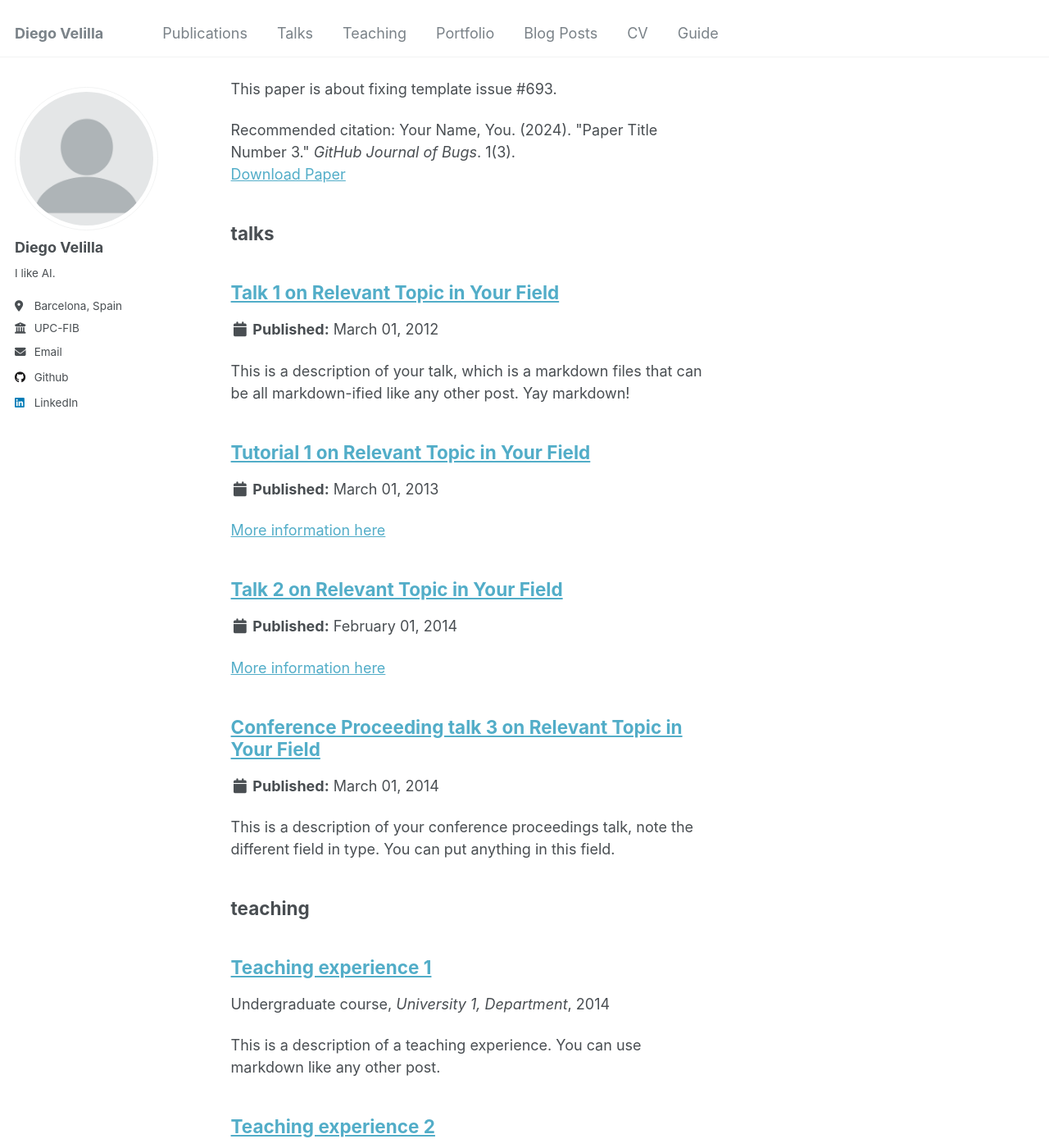
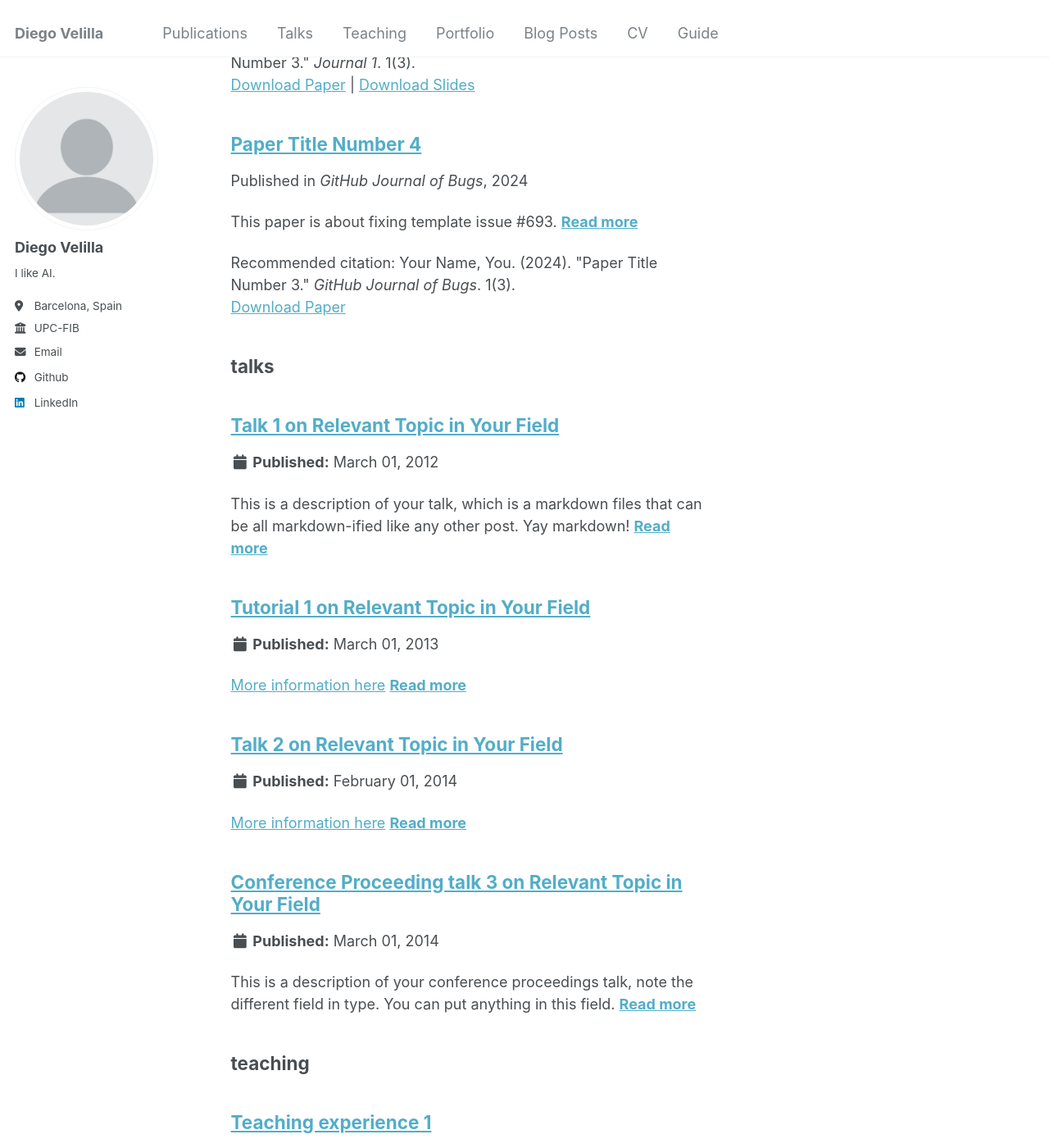
Before and after one commit to diegovelilla/diegovelilla.github.io, a Jekyll site: the page built from _pages/sitemap.md, in a window 1280 px wide and 1400 px high, scrolled down 4975 px. Shown: the whole window at 82% size. Built offline with Jekyll 4.4.1, drawn with Linux system fonts in a browser that asks for light colours; some of the changed text lies outside the part shown.

Commit message:
Update _config.yml

```diff
--- a/_config.yml
+++ b/_config.yml
@@ -76,18 +76,18 @@ author:
 # Publication Category - The following the list of publication categories and their headings
 publication_category:
   books:
-    title: 'Books'
+    title: #'Books'
   manuscripts:
-    title: 'Journal Articles'
+    title: #'Journal Articles'
   conferences:
-    title: 'Conference Papers'
+    title: #'Conference Papers'
 
 # Site Settings
 teaser                   :  # filename of teaser fallback teaser image placed in /images/, .e.g. "500x300.png"
 breadcrumbs              : false # true, false (default)
 words_per_minute         : 160
 future                   : true
-read_more                : "disabled" # if enabled, adds "Read more" links to excerpts
+read_more                : "enabled" # if enabled, adds "Read more" links to excerpts
 talkmap_link             : false #change to true to add link to talkmap on talks page
 comments:
   provider               : # false (default), "disqus", "discourse", "facebook", "google-plus", "staticman", "custom"
```
